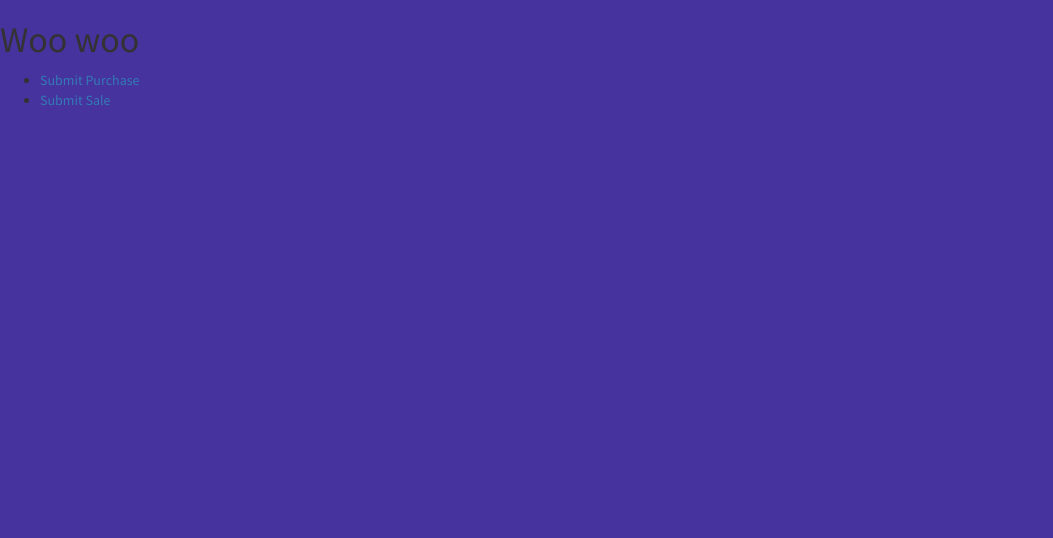
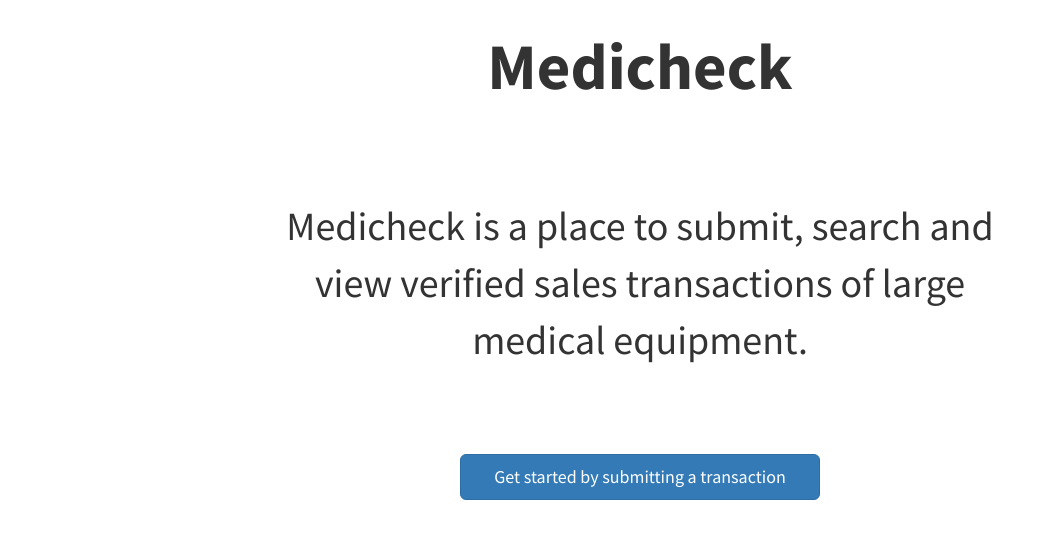
Before and after one commit to enlore/surpriesless, a website: page static/index.html in a window 1280 px wide. Shown: the whole page, without its empty margins (0-1053 px from the left). Drawn offline with nearby package versions, Linux system fonts and the light colour scheme.

Commit message:
added styles

```diff
--- a/static/css/app.css
+++ b/static/css/app.css
@@ -1,8 +1,30 @@
-html, body {
-    font-family: 'Source Sans Pro', sans-serif;
-    background-color: #46339d;
+div {
+	font-family: 'Source Sans Pro', sans-serif;
+}
+
+#tagline-box {
+	font-size: 40px;
+	padding-top: 75px;
+	padding-bottom: 75px;
+	text-align: center;
+	font-weight: 400;
 }
 
 label, input {
     display: block;
 }
+
+.tip-top {
+	text-align: center;
+	font-weight: 700;
+	font-size: 65px;
+	padding-top: 20px;
+}
+
+.form-control {
+	border-radius: 0%;
+}
+
+.form-group {
+	font-size: 16px;
+}
--- a/static/index.html
+++ b/static/index.html
@@ -1,16 +1,25 @@
 <html>
     <head>
+        <link rel="stylesheet" href="/css/app.css">
         <link rel="stylesheet" href="https://maxcdn.bootstrapcdn.com/bootstrap/3.3.7/css/bootstrap.min.css" integrity="sha384-BVYiiSIFeK1dGmJRAkycuHAHRg32OmUcww7on3RYdg4Va+PmSTsz/K68vbdEjh4u" crossorigin="anonymous">
-        <link rel="stylesheet" href="/css/app.css">
         <link href="https://fonts.googleapis.com/css?family=Source+Sans+Pro:400,600,700" rel="stylesheet">
     </head>
 
     <body>
-        <h1> Woo woo </h1>
-
-        <ul>
-            <li> <a href="/submit-purchase">Submit Purchase</a> </li>
-            <li> <a href="/submit-sale">Submit Sale</a> </li>
-        </ul>
+        <div class="container">
+            <div class="row">
+                <p class="tip-top">Medicheck<p>
+            </div>
+            <div class="row">
+                <div class="col-md-8 col-md-offset-2">
+                    <p id="tagline-box">Medicheck is a place to submit, search and view verified sales transactions of large medical equipment.</p>
+                </div>
+            </div>
+            <div class="row">
+                <div class="col-md-4 col-md-offset-4">
+                    <a href="/submit-purchase"><button type="submit" class="btn btn-primary btn-lg btn-block">Get started by submitting a transaction</button></a>
+                </div>
+            </div>
+        </div>
     </body>
 </html>
```
Also changed, not shown: static/submit-purchase/index.html (+2 -2 lines).
